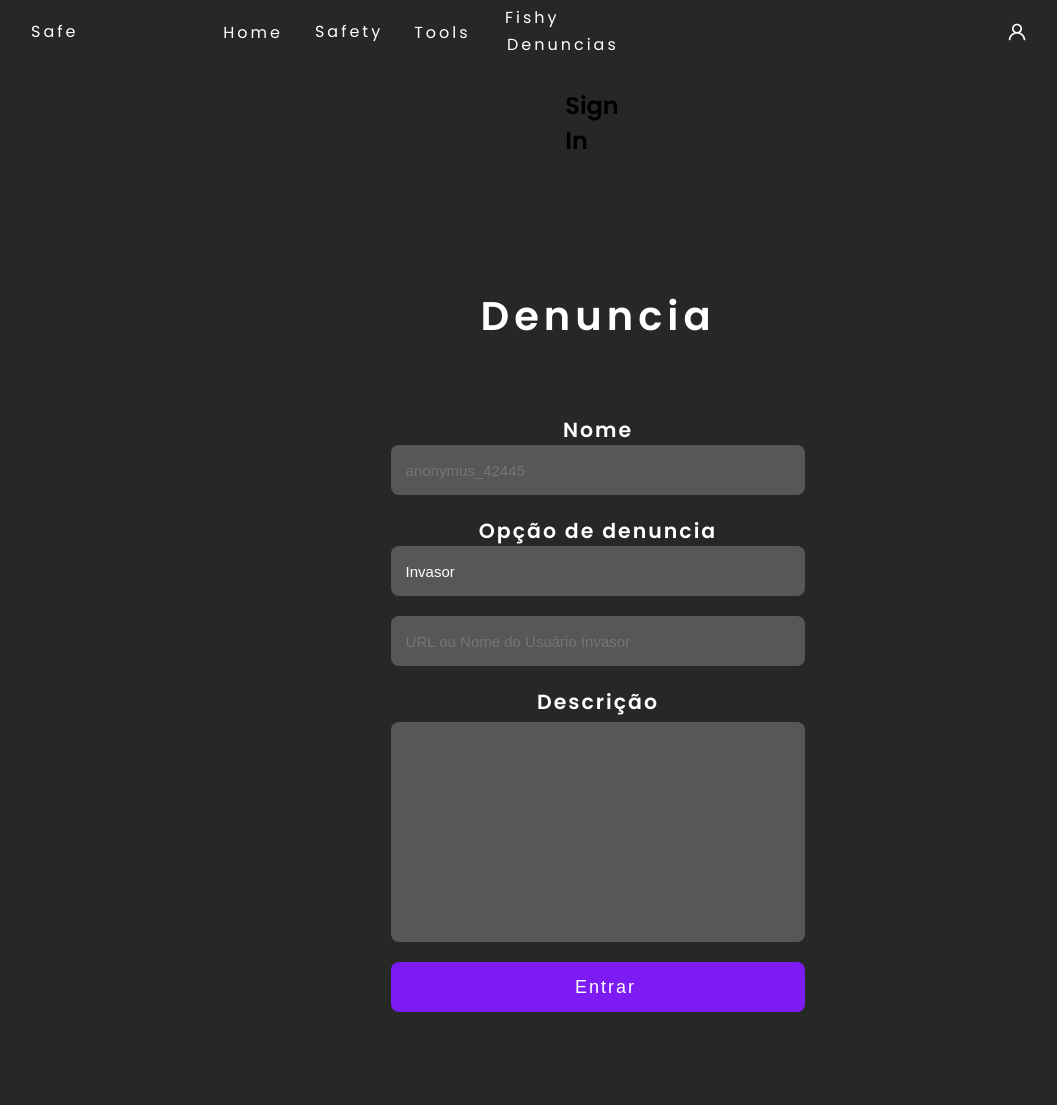
After one commit to fushisuno/safedeep_dark, a Flask app: page /fishy in a window 1280 px wide. The commit adds this page. Shown: the whole page, without its empty margins (42-1099 px from the left). Run offline with Flask 2, Linux system fonts and the light colour scheme.

Commit message:
Página para realizar denuncias

```diff
--- a/app/app.py
+++ b/app/app.py
@@ -108,6 +108,25 @@ def tool_deleted(id_tol):
         return redirect("/tools")
     return render_template("login.html")
 
+@app.route("/fishy")
+@app.route("/fishy", methods=["GET", "POST"])
+def fishy():
+    pagin = "fishy"
+    op = randint(0, 90000)
+    anonymus = "anonymus_" + str(op)
+    ops_input = ""
+    if request.method == "POST":
+        if str(request.form.get("op_fishy")) == "invasor":
+            ops_input = "invasor"
+        else:
+            ops_input = "url_site"
+
+        fishy = {"nome": anonymus, "opcao": str(request.form.get('op_fishy')), ops_input : request.form['link_name'], "descricao": request.form['description_fishy'] }
+
+        db.child("denuncias").child(db.generate_key()).set(fishy)
+        return redirect("/fishy")
+
+    return render_template("fishy.html", anonymus=anonymus, pagin = pagin)
 
 @app.route("/fishys")
 def fishys():
--- a/app/static/css/style.css
+++ b/app/static/css/style.css
@@ -570,7 +570,8 @@ a:hover {
     display: flex;
     justify-content: space-around;
     align-items: center;
-    margin-bottom: 3%;
+    flex-wrap: wrap;
+    margin-bottom: 2%;
 }
 
 .card_fishys {
@@ -675,6 +676,137 @@ a:hover {
     color: var(--font-color-al_blue);
     cursor: pointer;
 }
+
+
+.main_fishy {
+    width: 100%;
+    transform: translate(0px, 10vh);
+    display: flex;
+    justify-content: center;
+    align-items: center;
+    margin-bottom: 10%;
+}
+.hed_fishy {
+    width: 90%;
+    display: flex;
+    justify-content: center;
+    align-items: center;
+    flex-direction: column;
+
+    font-family: var(--font);
+}
+
+.hed_fishy .title_fishy {
+    font-size: var(--font_button);
+    letter-spacing: 5px;
+    margin-bottom: 2%;
+}
+
+.form_fishy {
+    display: flex;
+    justify-content: center;
+    align-items: center;
+    flex-direction: column;
+    overflow: hidden;
+    height: auto;
+    color: var(--font_color_ligth);
+    border-radius: 15px;
+    width: 60%;
+    padding: 35px;
+
+    font-family: var(--font);
+    font-weight: bold;
+}
+
+.form_fishy form {
+    width: 70%;
+    display: flex;
+    justify-content: center;
+    align-items: center;
+    flex-direction: column;
+}
+
+.iem_form_fishy {
+    width: 100%;
+    display: flex;
+    justify-content: center;
+    align-items: center;
+    flex-direction: column;
+    padding: 10px;
+
+}
+
+.iem_form_fishy label {
+    width: 100%;
+    display: flex;
+    justify-content: center;
+    align-items: center;
+    font-size: 1.6vw;
+    letter-spacing: 2px;
+}
+
+.op_denuncia {
+    appearance: none;
+    -webkit-appearance: none !important;
+    -moz-appearance: none;
+    -webkit-border-radius: 8px;
+    display: flex;
+    justify-content: center;
+    align-content: center;
+    border: 0px;
+    font-size: 15px;
+    padding-left: 15px;
+    outline: none;
+    background-color: #575757;
+    color: var(--font_color_ligth);
+    border-radius: 8px;
+    height: 50px;
+    width: 100%;
+    font-family: "Poppin", sans-serif;
+}
+
+.description_fishy {
+    width: 100%;
+    margin-top: 5px;
+    font-size: 18px;
+    padding-left: 10px;
+    padding-right: 10px;
+    padding-top: 10px;
+    text-decoration: none;
+    border: 0px;
+    border-radius: 8px;
+    background-color: #575757;
+    color: var(--font_color_ligth);
+    resize: none;
+}
+
+.form_fishy form .iem_form_fishy input {
+    border: 0px;
+    font-size: 20px;
+    color: var(--font_color_ligth);
+    font-size: 15px;
+    height: 50px;
+    width: 100%;
+    outline: none;
+    padding-left: 15px;
+    border-radius: 8px;
+    background-color: #575757;
+}
+
+.btn_fishy {
+    display: flex;
+    justify-content: center;
+    align-items: center;
+    font-size: 18px !important;
+    letter-spacing: 2px;
+    background-color: #7c1cf2 !important;
+}
+
+.btn_fishy:hover {
+    background-color: #6419be !important;
+    cursor: pointer;
+}
+
 
 /*           */
 
--- a/app/templates/base.html
+++ b/app/templates/base.html
@@ -20,7 +20,13 @@
             <li class="item"><a href="/index">Home</a></li>
             <li class="item"><a href="/safety">Safety</a></li>
             <li class="item"><a href="/tools">Tools</a></li>
-            <li class="item"><a href="/fishys">Fishy</a></li>
+            <li class="item"><a href="/fishys">Fishy</a>
+                <div class="sub_menu">
+                    <ul>
+                        <li><a href="/fishy">Denuncias</a></li>
+                    </ul>
+                </div>
+            </li>
         </ul>
         <div class="buttons_index">
             {% if session.user_name %}
--- /dev/null
+++ b/app/templates/fishy.html
@@ -0,0 +1,53 @@
+{% extends "base.html"%}
+{% block content %}
+<header></header>
+<main class="main_fishy">
+    <section class="main_container">
+        <div class="main_title">
+            <h1>Sign In</h1>
+        </div>
+
+    </section>
+</main>
+
+
+
+<main class="main_fishy">
+    <div class="hed_fishy">
+        <div class="title_fishy">
+            <h1 class="title_safety_txt  tit_h1">Denuncia</h1>
+        </div>
+        <div class="form_fishy">
+            <form action="/fishy" method="post">
+                <div class="iem_form_fishy">
+                    <label for=""> Nome</label>
+                    <input type="text"  class="inpt" placeholder="{{anonymus}}" name="name_fishy" disabled>
+                </div>
+
+                <div class="iem_form_fishy">
+                    <label for=""> Opção de denuncia</label>
+                    <select name="op_fishy" id="op_denuncia" class="op_denuncia inpt">
+                        <option value="invasor">Invasor</option>
+                        <option value="site_malicioso">Site Malicioso</option>
+                    </select>
+                </div>
+
+                <div class="iem_form_fishy">
+                    <input type="text" placeholder="URL ou Nome do Usuário Invasor" name="link_name" class="inpt">
+                </div>
+
+                <div class="iem_form_fishy">
+                    <label for=""> Descrição</label>
+                    <textarea name="description_fishy" id="description" cols="40" rows="10"
+                        class="description_fishy"></textarea>
+                </div>
+
+                <div class="iem_form_fishy">
+                    <input type="submit" value="Entrar" class="btn_fishy">
+                </div>
+
+            </form>
+        </div>
+    </div>
+</main>
+{% endblock %}
```
